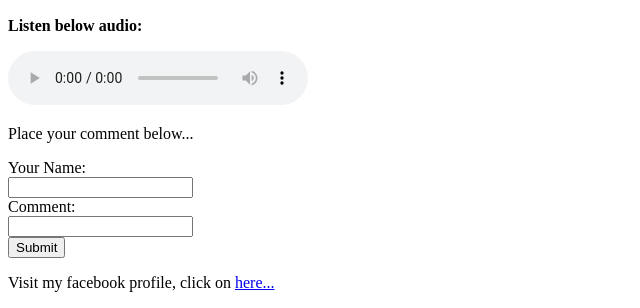
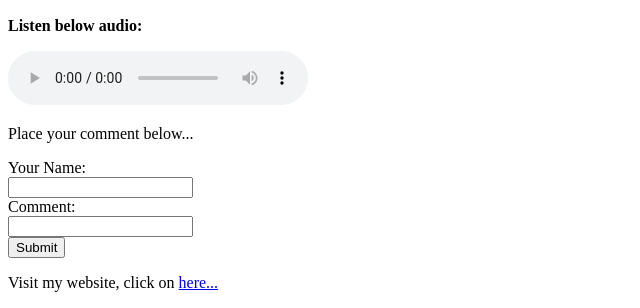
Before and after one commit to ferdous-ali/ssb606_class_hw, a plain HTML site: page index.html in a window 1280 px wide. Shown: the part 933-1241 px from the top of the page, without its empty margins (0-640 px from the left). Drawn offline with Linux system fonts and the light colour scheme.

Commit message:
Update index.html

```diff
--- a/index.html
+++ b/index.html
@@ -28,6 +28,6 @@
 		<input type="text" name="comment" required><br>
 		<button type="submit">Submit</button>
 	</form>
-	<p>Visit my facebook profile, click on <a href="https://www.facebook.com/ferdous.israt">here...</a></p>
+	<p>Visit my website, click on <a href="https://www.tech-beacon.net">here...</a></p>
 </body>
 </html>
```
